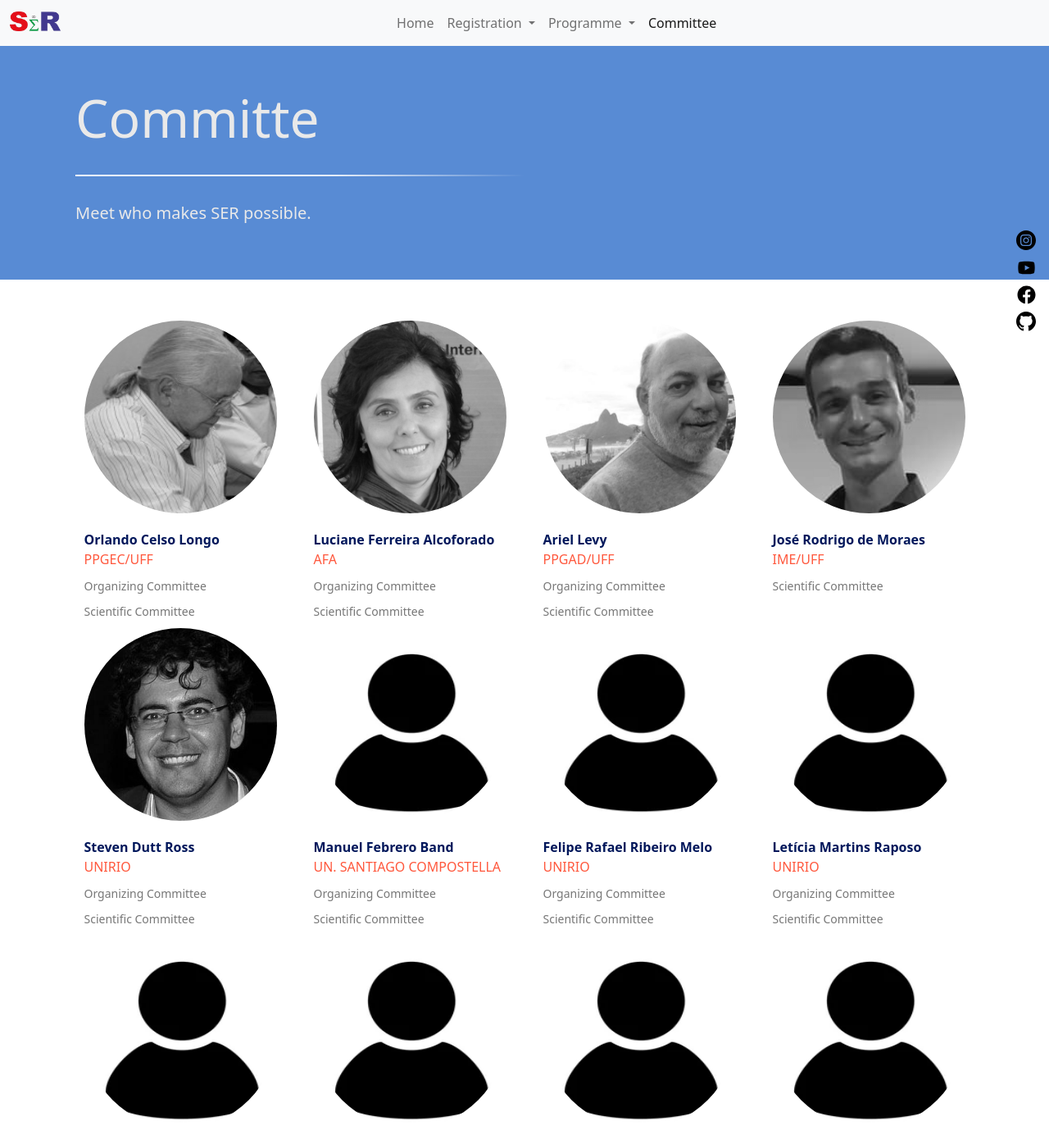
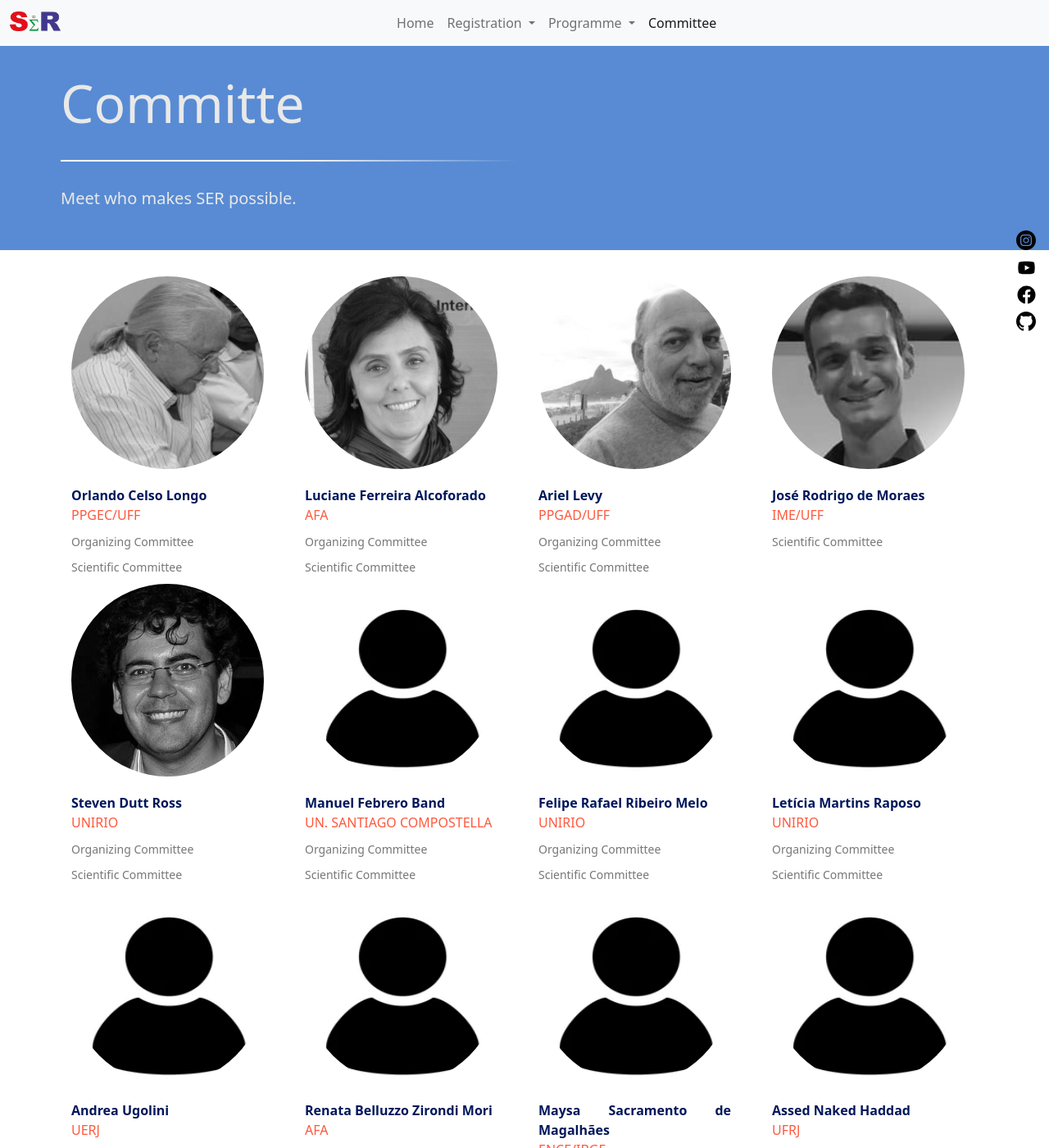
Before and after one commit to eventoseroficial/eventoseroficial.github.io, a Jekyll site: the page built from committee.html, in a window 1280 px wide and 1400 px high. Shown: the whole window at 82% size. Built offline with Jekyll 4.4.1, drawn with Linux system fonts in a browser that asks for light colours.

Commit message:
Fixing padding text layout

```diff
--- a/assets/stylesheets/style.scss
+++ b/assets/stylesheets/style.scss
@@ -181,3 +181,8 @@ body, html {
 .photo-gallery li img {
     width: 100%;
 }
+
+.text-box{
+    padding:2em 2em 2em 1em;
+    text-align: justify;
+}
--- a/committee.html
+++ b/committee.html
@@ -4,7 +4,7 @@ title: Committee
 permalink: /committee.html
 ---
 
-<div style="background-color: rgba(32, 101, 198, 0.75); color: rgb(233, 233, 233); padding:50px 80px; text-align: justify;">
+<div style="background-color: rgba(32, 101, 198, 0.75); color: rgb(233, 233, 233);" class="text-box">
     <div class="container first-paragraph">
       <h1 class="display-3">Committe</h1>
       <div class="divider div-transparent"></div>
@@ -12,7 +12,7 @@ permalink: /committee.html
     </div>
   </div>
 
-<div style="color: #777; background-color:white; text-align:center; padding:50px 80px; text-align: justify;">
+<div style="color: #777; background-color:white;" class = "text-box">
     <div class="container align-middle">
       <div id="committee" class="row">
         {% for person in site.data.committee %}
--- a/programme/conference.html
+++ b/programme/conference.html
@@ -4,7 +4,7 @@ title: Conference program
 permalink: /programme/conference.html
 ---
 
-<div style="background-color: rgba(32, 101, 198, 0.75); color: rgb(233, 233, 233); padding:50px 80px; text-align: justify;">
+<div style="background-color: rgba(32, 101, 198, 0.75); color: rgb(233, 233, 233);" class = "text-box">
     <div class="container first-paragraph">
       <h1 class="display-3">Conference program</h1>
       <div class="divider div-transparent"></div>
@@ -14,9 +14,8 @@ permalink: /programme/conference.html
   </div>
 
 
-  <div style="color: #777;background-color:white;text-align:center; padding:10px 80px 450px 80px; text-align: justify;">
+  <div style="color: #777;background-color:white;" class = "text-box">
     <div class="container align-middle">
-      <div class="divider div-transparent"></div>
       <h2 class="display-6">Will be announced...</h2>
       <!-- <p class="lead">Lorem ipsum dolor sit amet</p> -->
     </div>
--- a/register/code-of-conduct.html
+++ b/register/code-of-conduct.html
@@ -4,7 +4,7 @@ title: Code of conduct
 permalink: /register/code-of-conduct.html
 ---
 
-<div style="background-color: rgba(32, 101, 198, 0.75); color: rgb(233, 233, 233); padding:50px 80px;text-align: justify;">
+<div style="background-color: rgba(32, 101, 198, 0.75); color: rgb(233, 233, 233);" class="text-box">
     <div class="container first-paragraph">
       <h1 class="display-3">Code of Conduct</h1>
       <div class="divider div-transparent"></div>
--- a/register/event.html
+++ b/register/event.html
@@ -41,7 +41,7 @@ SER event was recognized by the R Foundation (2018) for its pioneering in Latin
   </div>
 </div> -->
 
-<div style="background-color: rgba(32, 101, 198, 0.75); color: rgb(233, 233, 233); padding:50px 80px;text-align: justify;">
+<div style="background-color: rgba(32, 101, 198, 0.75); color: rgb(233, 233, 233);" class = "text-box">
   <div class="container first-paragraph">
     <h1 class="display-3">Event</h1>
     <div class="divider div-transparent"></div>
@@ -52,9 +52,8 @@ SER event was recognized by the R Foundation (2018) for its pioneering in Latin
   </div>
 </div>
 
-<div style="color: #777;background-color:white;text-align:center;padding:10px 80px;text-align: justify;">
+<div style="color: #777;background-color:white;" class = "text-box">
   <div class="container align-middle">
-    <div class="divider div-transparent"></div>
     <h2 class="display-6"> VI SER will take place online and free.</h2>
     <p class="lead">May 25-27, 2022</p>
     <h3 class="display-6">EDUCASER - A special event for educators.</h3>
```
Also changed, not shown: register/rules.html (+3 -4 lines).
